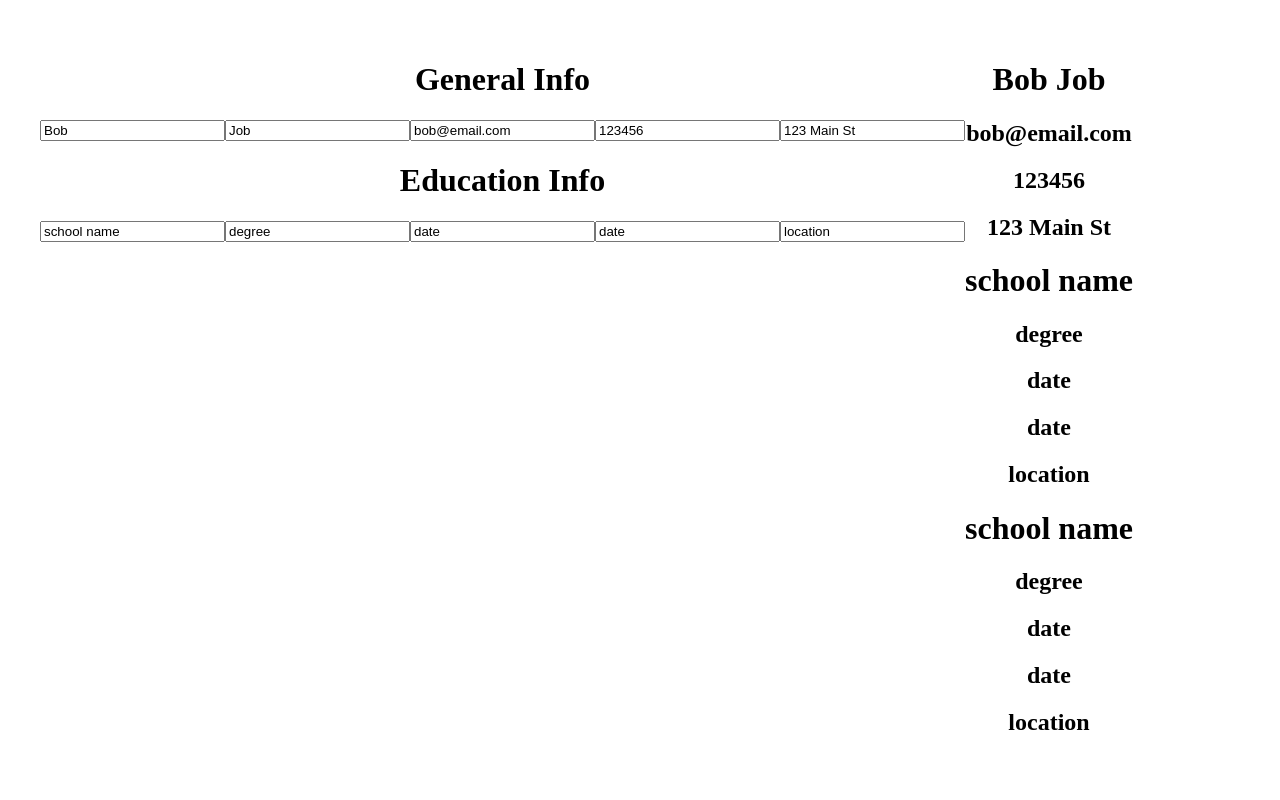
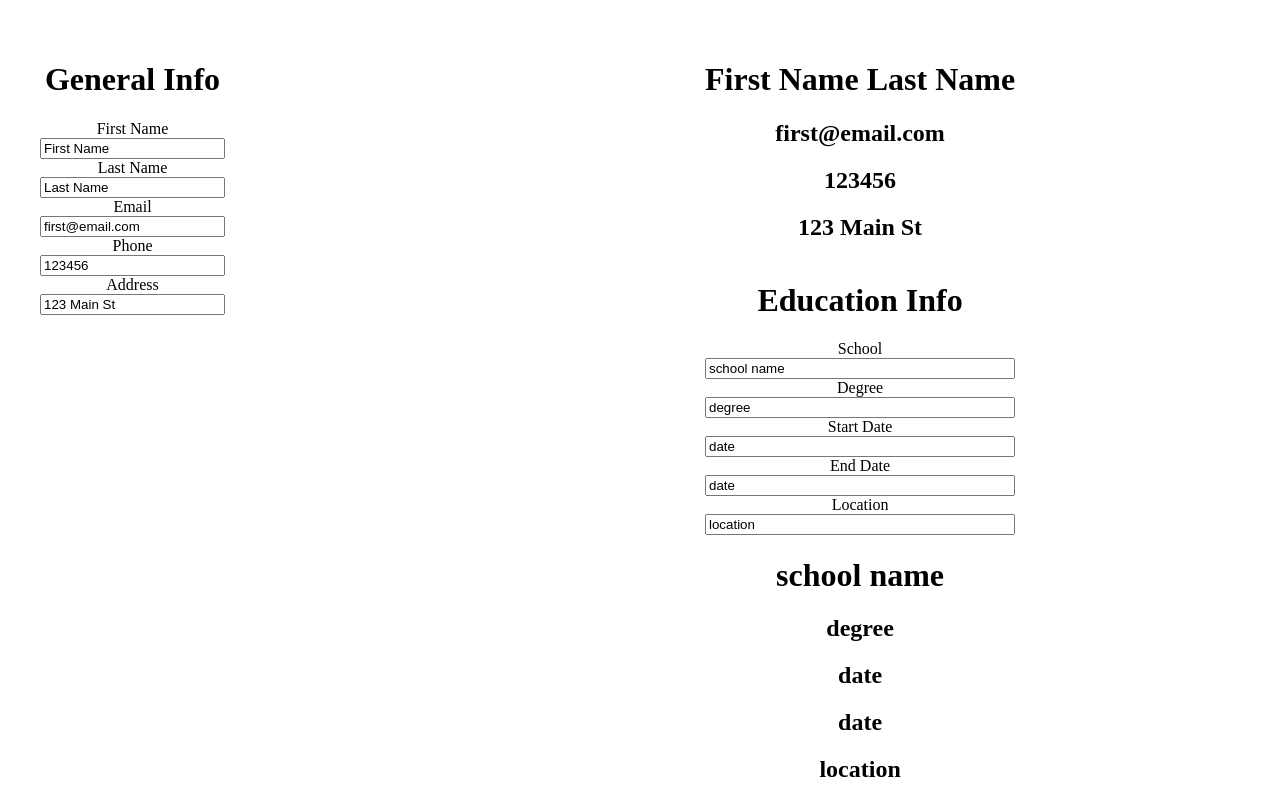
Before and after one commit to ImmaCheetah/cv-app, a React (Vite) app: page / in a window 1280 px wide. Shown: the top 800 px of the page. Built offline with nearby package versions, Linux system fonts and the light colour scheme.

Commit message:
refactor: put info fields into form and add labels

```diff
--- a/src/App.jsx
+++ b/src/App.jsx
@@ -8,20 +8,34 @@ import EducationDisplay from './components/EducationDisplay'
 function App() {
 
   const [user, setUser] = useState({
-    firstName: 'Bob',
-    lastName: 'Job',
-    email: 'bob@email.com',
+    firstName: 'First Name',
+    lastName: 'Last Name',
+    email: 'first@email.com',
     phone: '123456',
     address: '123 Main St',
   })
 
-  const [education, setEducation] = useState({
+  let nextID = 0;
+
+  const [educationArray, setEducationArray] = useState([
+    {
+      id: 0,
       school: 'school name',
       degree: 'degree',
       startDate: 'date',
       endDate: 'date',
       location: 'location'
-  })
+    },
+    {
+      id: 1,
+      school: 'school name2',
+      degree: 'degree',
+      startDate: 'date',
+      endDate: 'date',
+      location: 'location'
+    },
+
+  ])
 
   function handleUserChange(e) {
     setUser({
@@ -30,24 +44,41 @@ function App() {
     })
   }
 
-  function handleEducationChange(e) {
-    setEducation({
-      ...education,
-      [e.target.name]: e.target.value
+  function handleEducationChange(id, e) {
+    setEducationArray(
+      educationArray.map(education => {
+        if (education.school === id) {
+          return {...education, [e.target.name]: e.target.value}
+        } else {
+          return education
+        }
       })
+    )
   }
+  // [e.target.name]: e.target.value
 
+  const educationList = educationArray.map((education) => {
+    return (
+      <>
+        <EducationInfo {...education} onChange={handleEducationChange}/>
+        <EducationDisplay {...education}/>
+      </>
+    )
+
+  })
 
   return (
     <div className='main-container'>
       <div className="user-input-container">
         <GeneralInfo {...user} onChange={handleUserChange}/>
-        <EducationInfo {...education} onChange={handleEducationChange}/>
+        {/* <EducationInfo {...educationArray} onChange={handleEducationChange}/>
+        <EducationInfo {...educationArray} onChange={handleEducationChange}/> */}
       </div>
       <div className="user-output-container">
         <ResumeHeader {...user}/>
-        <EducationDisplay {...education}/>
-        <EducationDisplay {...education}/>
+        {educationList}
+        {/* <EducationDisplay {...educationArray}/>
+        <EducationDisplay {...educationArray}/> */}
       </div>
     </div>
   )
--- a/src/components/EducationInfo.jsx
+++ b/src/components/EducationInfo.jsx
@@ -1,13 +1,53 @@
 export default function EducationInfo(props) {
     console.log(props)
     return (
-        <div className="education-info-div" >
+        <form className="education-info-form" >
             <h1>Education Info</h1>
-            <input name="school" type="text" placeholder="School" value={props.school} onChange={props.onChange}/>
-            <input name="degree" type="text" placeholder="Degree" value={props.degree} onChange={props.onChange}/>
-            <input name="startDate" type="text" placeholder="Start Date" value={props.startDate} onChange={props.onChange}/>
-            <input name="endDate" type="text" placeholder="End Date" value={props.endDate} onChange={props.onChange}/>
-            <input name="location" type="text" placeholder="Location" value={props.location} onChange={props.onChange}/>
-        </div>
+            <label htmlFor="school">School</label>
+            <input
+                type="text"
+                placeholder="School"
+                id="school"
+                name="school"
+                value={props.school}
+                onChange={props.onChange}
+            />
+            <label htmlFor="degree">Degree</label>
+            <input
+                type="text"
+                placeholder="Degree"
+                id="degree"
+                name="degree"
+                value={props.degree}
+                onChange={props.onChange}
+            />
+            <label htmlFor="start-date">Start Date</label>
+            <input
+                type="text"
+                placeholder="Start Date"
+                id="start-date"
+                name="startDate"
+                value={props.startDate}
+                onChange={props.onChange}
+            />
+            <label htmlFor="end-date">End Date</label>
+            <input
+                type="text"
+                placeholder="End Date"
+                id="end-date"
+                name="endDate"
+                value={props.endDate}
+                onChange={props.onChange}
+            />
+            <label htmlFor="location">Location</label>
+            <input
+                type="text"
+                placeholder="Location"
+                id="location"
+                name="location"
+                value={props.location}
+                onChange={props.onChange}
+            />
+        </form>
     )
 }
--- a/src/components/GeneralInfo.jsx
+++ b/src/components/GeneralInfo.jsx
@@ -1,13 +1,53 @@
 export default function GeneralInfo(props) {
 
     return (
-        <div className="general-info-div" >
+        <form className="general-info-form" >
             <h1>General Info</h1>
-            <input name="firstName" type="text" placeholder="First name" value={props.firstName} onChange={props.onChange}/>
-            <input name="lastName" type="text" placeholder="Last name" value={props.lastName} onChange={props.onChange}/>
-            <input name="email" type="email" placeholder="Email" value={props.email} onChange={props.onChange}/>
-            <input name="phone" type="tel" placeholder="Phone Number" value={props.phone} onChange={props.onChange}/>
-            <input name="address" type="text" placeholder="Address" value={props.address} onChange={props.onChange}/>
-        </div>
+            <label htmlFor="first-name">First Name</label>
+            <input
+                type="text"
+                placeholder="First name"
+                id="first-name"
+                name="firstName"
+                value={props.firstName}
+                onChange={props.onChange}
+            />
+            <label htmlFor="last-name">Last Name</label>
+            <input
+                type="text"
+                placeholder="Last name"
+                id="last-name"
+                name="lastName"
+                value={props.lastName}
+                onChange={props.onChange}
+            />
+            <label htmlFor="email">Email</label>
+            <input
+                type="email"
+                placeholder="Email"
+                id="email"
+                name="email"
+                value={props.email}
+                onChange={props.onChange}
+            />
+            <label htmlFor="phone">Phone</label>
+            <input
+                type="tel"
+                placeholder="Phone Number"
+                id="phone"
+                name="phone"
+                value={props.phone}
+                onChange={props.onChange}
+            />
+            <label htmlFor="address">Address</label>
+            <input
+                type="text"
+                placeholder="Address"
+                id="address"
+                name="address"
+                value={props.address}
+                onChange={props.onChange}
+            />
+        </form>
     )
 }
--- a/src/index.css
+++ b/src/index.css
@@ -1,3 +1,9 @@
 .main-container {
   display: flex;
+  gap: 30rem;
 }
+
+.general-info-form, .education-info-form {
+  display: flex;
+  flex-direction: column;
+}
```
Lines whose indentation alone changed are shown as unchanged.
